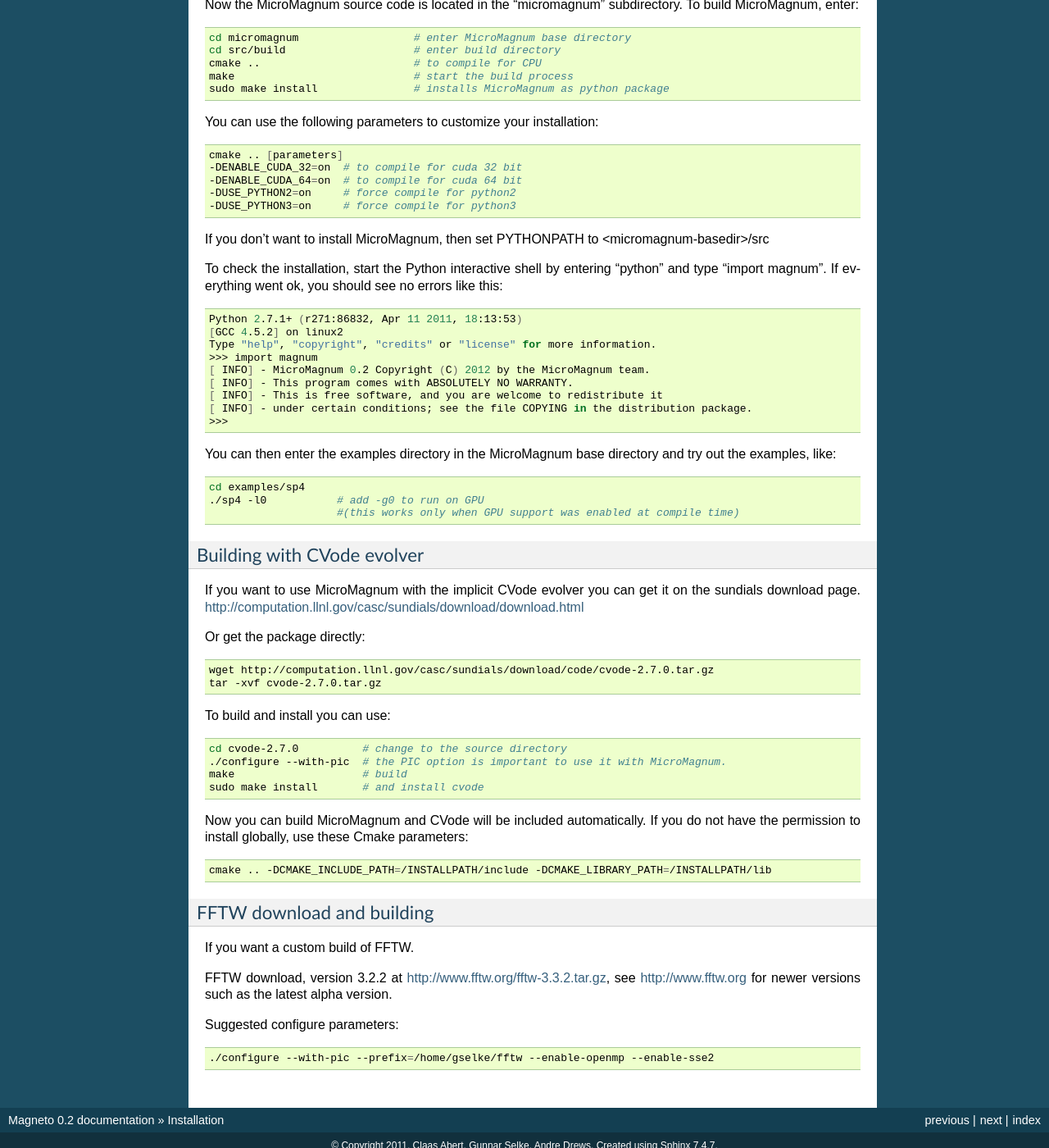
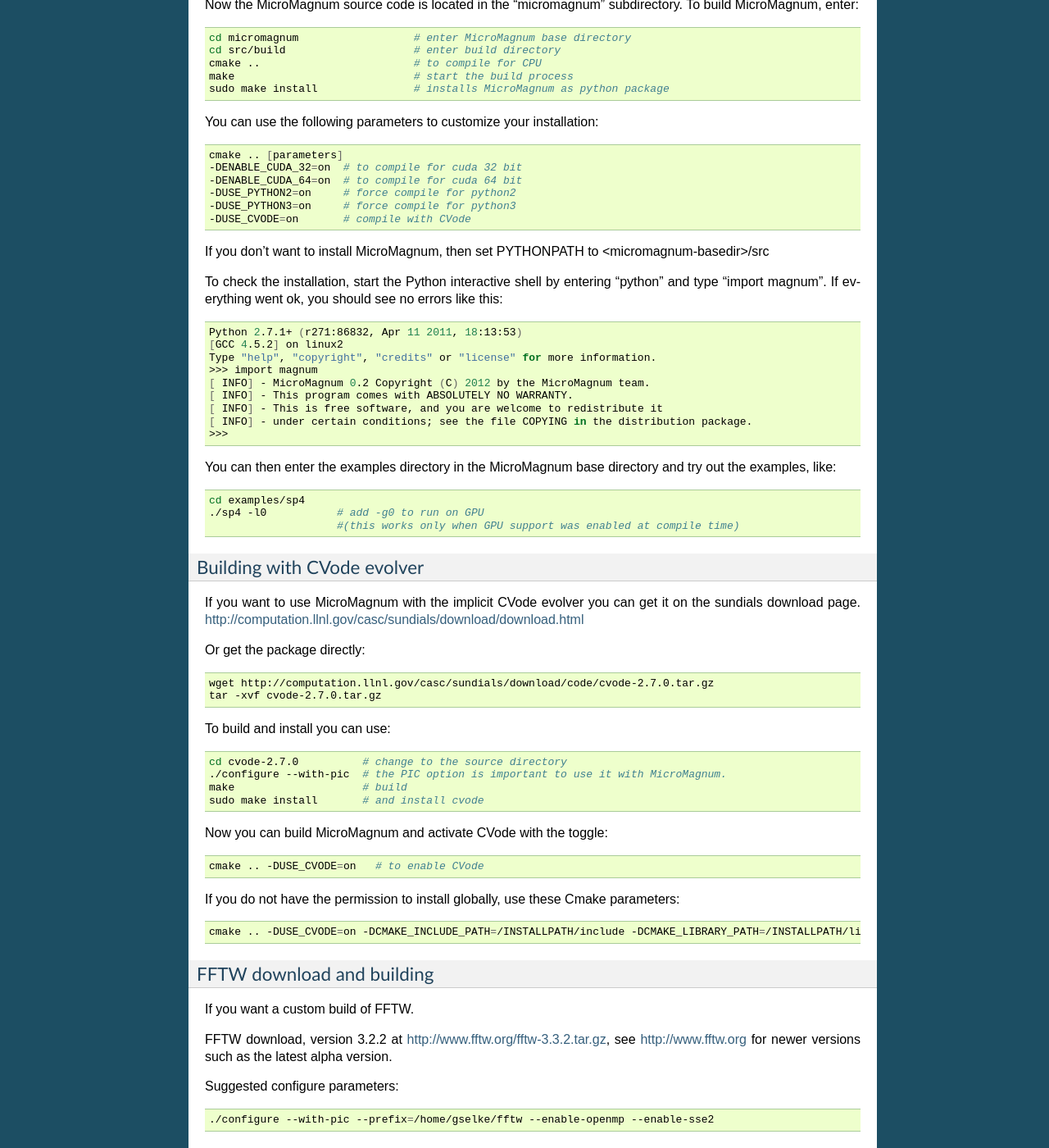
Before and after one commit to MicroMagnum/MicroMagnum, a Sphinx documentation site: the page built from doc/source/install.rst, in a window 1280 px wide and 1400 px high, scrolled down 1678 px. Shown: the whole window at 82% size. Built offline with Sphinx 7.4.7, drawn with Linux system fonts in a browser that asks for light colours; formulas are drawn with MathJax 3.

Commit message:
updated docs (cvode install)

```diff
--- a/doc/source/install.rst
+++ b/doc/source/install.rst
@@ -96,6 +96,7 @@
    -DENABLE_CUDA_64=on  # to compile for cuda 64 bit
    -DUSE_PYTHON2=on     # force compile for python2
    -DUSE_PYTHON3=on     # force compile for python3
+   -DUSE_CVODE=on       # compile with CVode
 
 If you don't want to install MicroMagnum, then set PYTHONPATH to <micromagnum-basedir>/src
 
@@ -143,12 +144,17 @@
   make                    # build
   sudo make install       # and install cvode
 
-Now you can build MicroMagnum and CVode will be included automatically.
+Now you can build MicroMagnum and activate CVode with the toggle:
+
+.. code-block:: bash
+
+  cmake .. -DUSE_CVODE=on   # to enable CVode
+
 If you do not have the permission to install globally, use these Cmake parameters:
 
 .. code-block:: bash
 
-  cmake .. -DCMAKE_INCLUDE_PATH=/INSTALLPATH/include -DCMAKE_LIBRARY_PATH=/INSTALLPATH/lib
+  cmake .. -DUSE_CVODE=on -DCMAKE_INCLUDE_PATH=/INSTALLPATH/include -DCMAKE_LIBRARY_PATH=/INSTALLPATH/lib
 
 
 FFTW download and building
```
